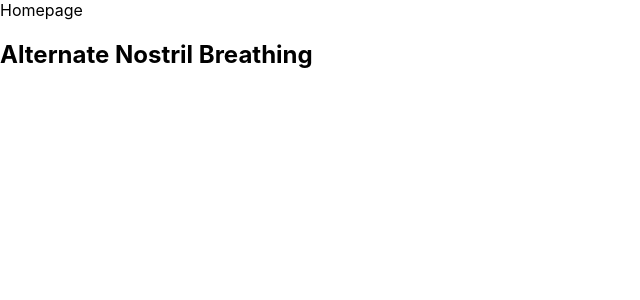
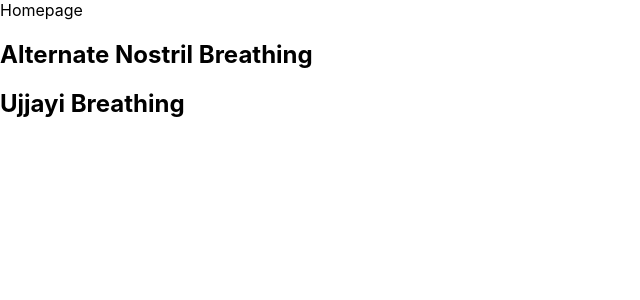
Before and after one commit to vmar13/unwind-frontend, a React (Create React App) app: page / in a window 1280 px wide. Shown: the top 300 px of the page, without its empty margins (0-640 px from the left). Built offline with nearby package versions, Linux system fonts and the light colour scheme.

Commit message:
created ujjayi  component

```diff
--- a/src/App.js
+++ b/src/App.js
@@ -1,6 +1,7 @@
 import React from 'react';
 import './App.css';
 import AlternateNostril from './AlternateNostril';
+import Ujjayi from './Ujjayi'
 
 class App extends React.Component {
 
@@ -12,6 +13,7 @@ render () {
     </div>
 
     <AlternateNostril />
+    <Ujjayi />
     </>
   )
 }
--- /dev/null
+++ b/src/Ujjayi.js
@@ -0,0 +1,12 @@
+import React from 'react'
+
+class Ujjayi extends React.Component {
+
+    render() {
+        return (
+            <h2>Ujjayi Breathing</h2>
+        )
+    }
+}
+
+export default Ujjayi
```
